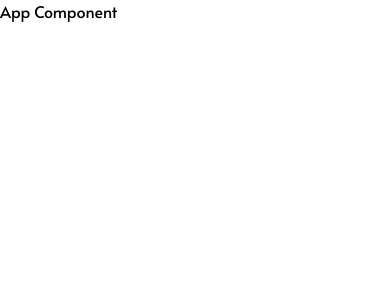
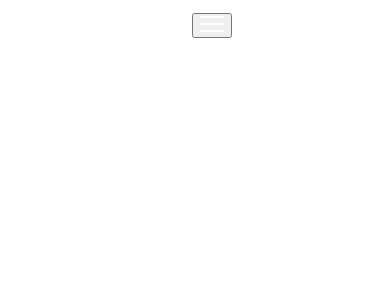
Before and after one commit to eniiku/loopstudios, a React (Vite) app: page / in a window 390 px wide. Shown: the top 300 px of the page. Built offline with nearby package versions, Linux system fonts and the light colour scheme.

Commit message:
feat(Navbar): create Navbar comp for mobile layout

```diff
--- a/src/App.tsx
+++ b/src/App.tsx
@@ -1,7 +1,13 @@
+import { Fragment } from 'react';
+import { Hero } from './components';
 import './App.scss';
 
 const App = () => {
-  return <div>App Component</div>;
+  return (
+    <Fragment>
+      <Hero />
+    </Fragment>
+  );
 };
 
 export default App;
--- /dev/null
+++ b/src/components/Hero/Hero.tsx
@@ -0,0 +1,12 @@
+import { Fragment } from 'react';
+import Navbar from '../Navbar/Navbar';
+
+const Hero = () => {
+  return (
+    <Fragment>
+      <Navbar />
+    </Fragment>
+  );
+};
+
+export default Hero;
--- /dev/null
+++ b/src/components/Navbar/Navbar.tsx
@@ -0,0 +1,15 @@
+import logoIcon from '../../assets/images/logo.svg';
+import menuIcon from '../../assets/images/icon-hamburger.svg';
+
+const Navbar = () => {
+  return (
+    <nav>
+      <img src={logoIcon} alt='loopstudios Logo Icon' />
+      <button role='navigation'>
+        <img src={menuIcon} role='presentation' />
+      </button>
+    </nav>
+  );
+};
+
+export default Navbar;
--- /dev/null
+++ b/src/components/index.ts
@@ -0,0 +1,2 @@
+export {default as Navbar} from './Navbar/Navbar';
+export {default as Hero} from './Hero/Hero';
```
